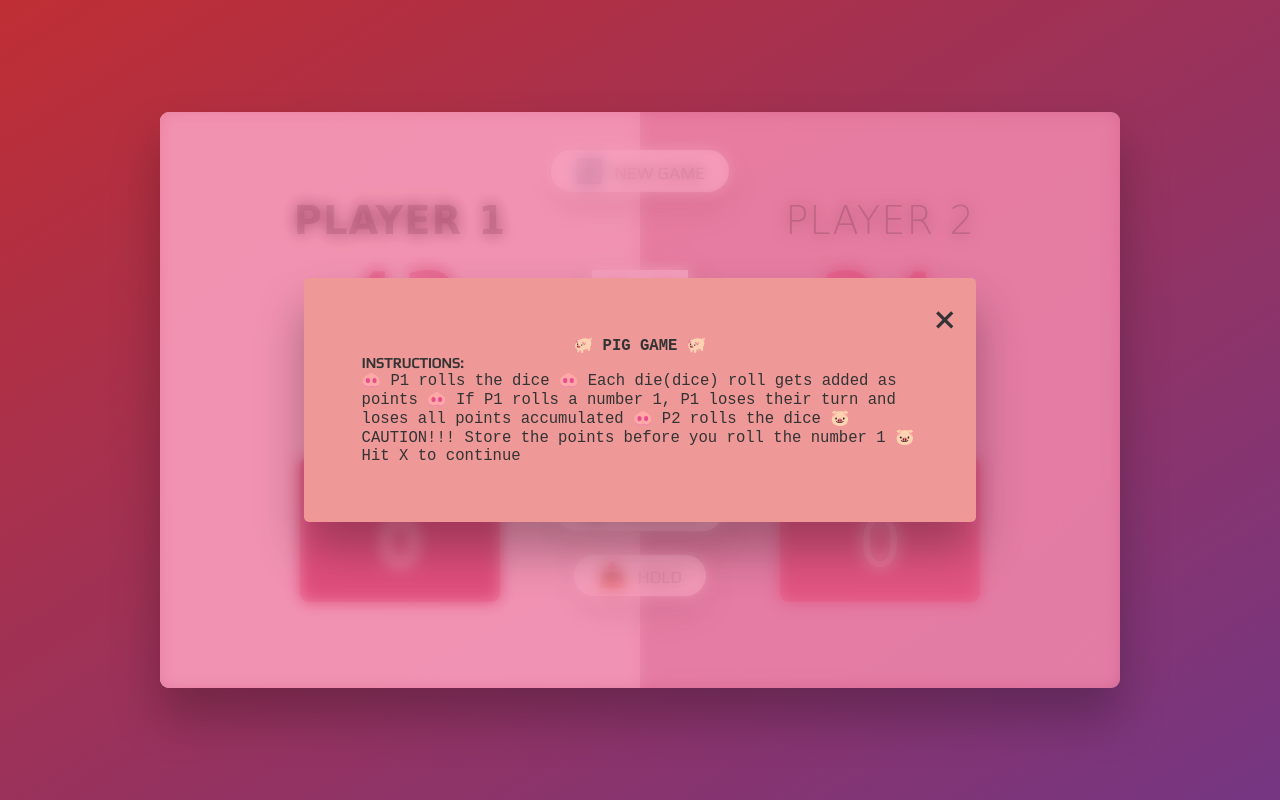
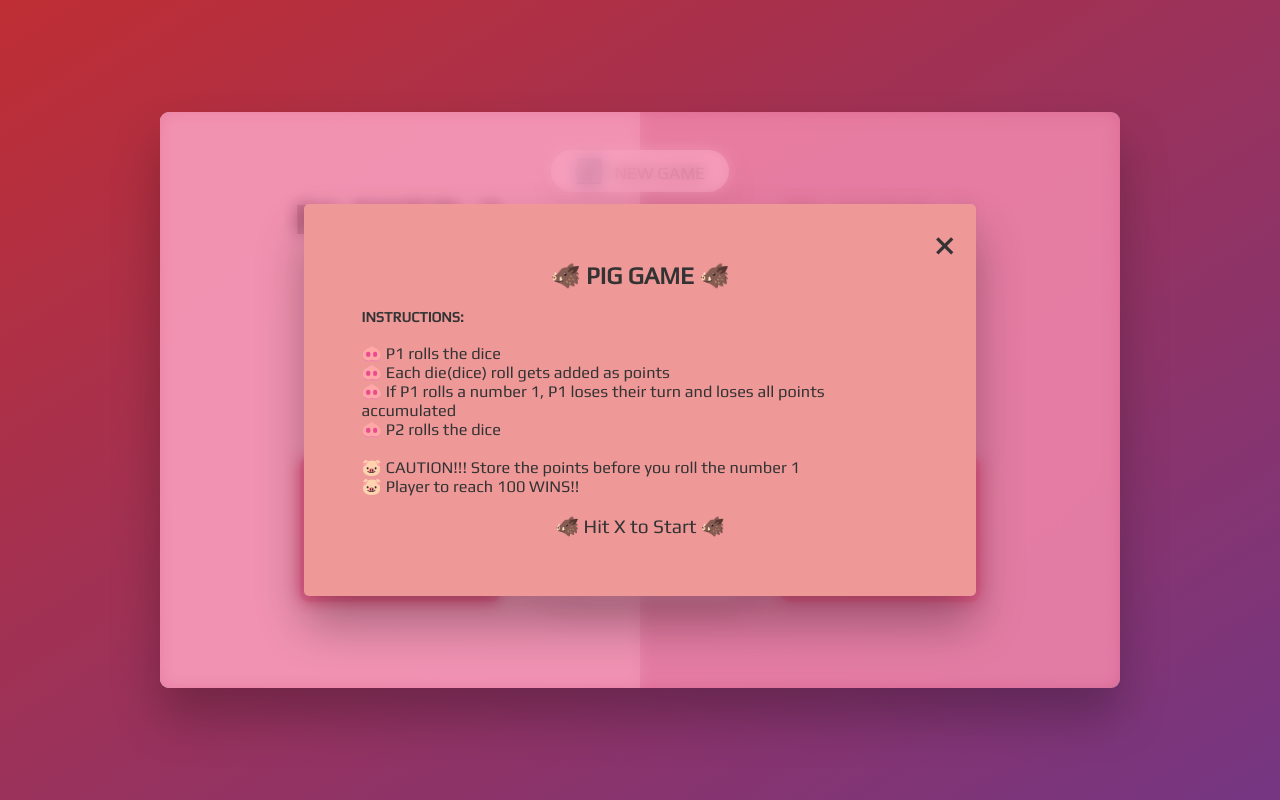
Before and after one commit to paulaji/PigDiceGame, a plain HTML site: page index.html in a window 1280 px wide. Drawn offline with Linux system fonts and the light colour scheme; a web font is replaced by a local one.

Commit message:
made changes in instructin window

```diff
--- a/index.html
+++ b/index.html
@@ -5,7 +5,7 @@
     <meta name="viewport" content="width=device-width, initial-scale=1.0" />
     <meta http-equiv="X-UA-Compatible" content="ie=edge" />
     <link rel="stylesheet" href="style.css" />
-    <title>Pig Game</title>
+    <title>🐖</title>
   </head>
   <body>
     <main>
@@ -28,13 +28,19 @@
 
       <div class="modal hidden">
         <button class="close-modal">&times;</button>
-        <h1>🐖 PIG GAME 🐖</h1>
+        <h1>🐗 PIG GAME 🐗</h1>
         <h2>INSTRUCTIONS:</h2>
         <p class="instr">
-          🐽 P1 rolls the dice 🐽 Each die(dice) roll gets added as points 🐽 If
-          P1 rolls a number 1, P1 loses their turn and loses all points
-          accumulated 🐽 P2 rolls the dice 🐷 CAUTION!!! Store the points before
-          you roll the number 1 🐷 Hit X to continue
+          <div class="caution first-margin">🐽 P1 rolls the dice</div>
+          <div class = "caution">🐽 Each die(dice) roll gets added as points</div>
+          <div class="caution">🐽 If
+            P1 rolls a number 1, P1 loses their turn and loses all points accumulated</div>
+          <div class="caution">🐽 P2 rolls the dice </div>
+          <div class="caution  first-margin">🐷 CAUTION!!! Store the points before
+            you roll the number 1</div>
+          <div class="caution">🐷 Player to reach 100 WINS!!</div>
+          <div class="hit-x-to-cont">🐗 Hit X to
+            Start 🐗</div>
         </p>
       </div>
       <div class="overlay hidden"></div>
@@ -42,7 +48,7 @@
       <img src="dice-5.png" alt="Playing dice" class="dice" />
       <button class="btn btn--new">🔄 New game</button>
       <button class="btn btn--roll">🎲 Roll dice</button>
-      <button class="btn btn--hold">📥 Hold</button>
+      <button class="btn btn--hold">📥 Store points</button>
     </main>
     <script src="script.js"></script>
   </body>
--- a/style.css
+++ b/style.css
@@ -24,7 +24,8 @@ html {
 }
 
 body {
-  font-family: 'Nunito', sans-serif;
+  /* font-family: 'Nunito', sans-serif; */
+  font-family: 'Play', sans-serif;
   font-weight: 400;
   height: 100vh;
   color: #333;
@@ -56,14 +57,32 @@ main {
   display: none;
 }
 
+.hit-x-to-cont {
+  text-align: center;
+  font-size: 200%;
+  margin-top: 2rem;
+}
+
+.first-margin {
+  margin-top: 2rem;
+}
+
 h1 {
   text-align: center;
-  font-size: 200%;
-  font-family: monospace;
+  font-size: 250%;
+  font-family: 'Play', sans-serif;
+  /* font-family: monospace; */
+  margin-bottom: 2rem;
 }
 
 p {
-  font-family: monospace;
+  /* font-family: monospace; */
+  font-family: 'Play', sans-serif;
+}
+
+.caution {
+  /* text-align: center; */
+  font-size: 170%;
 }
 
 .modal {
```
